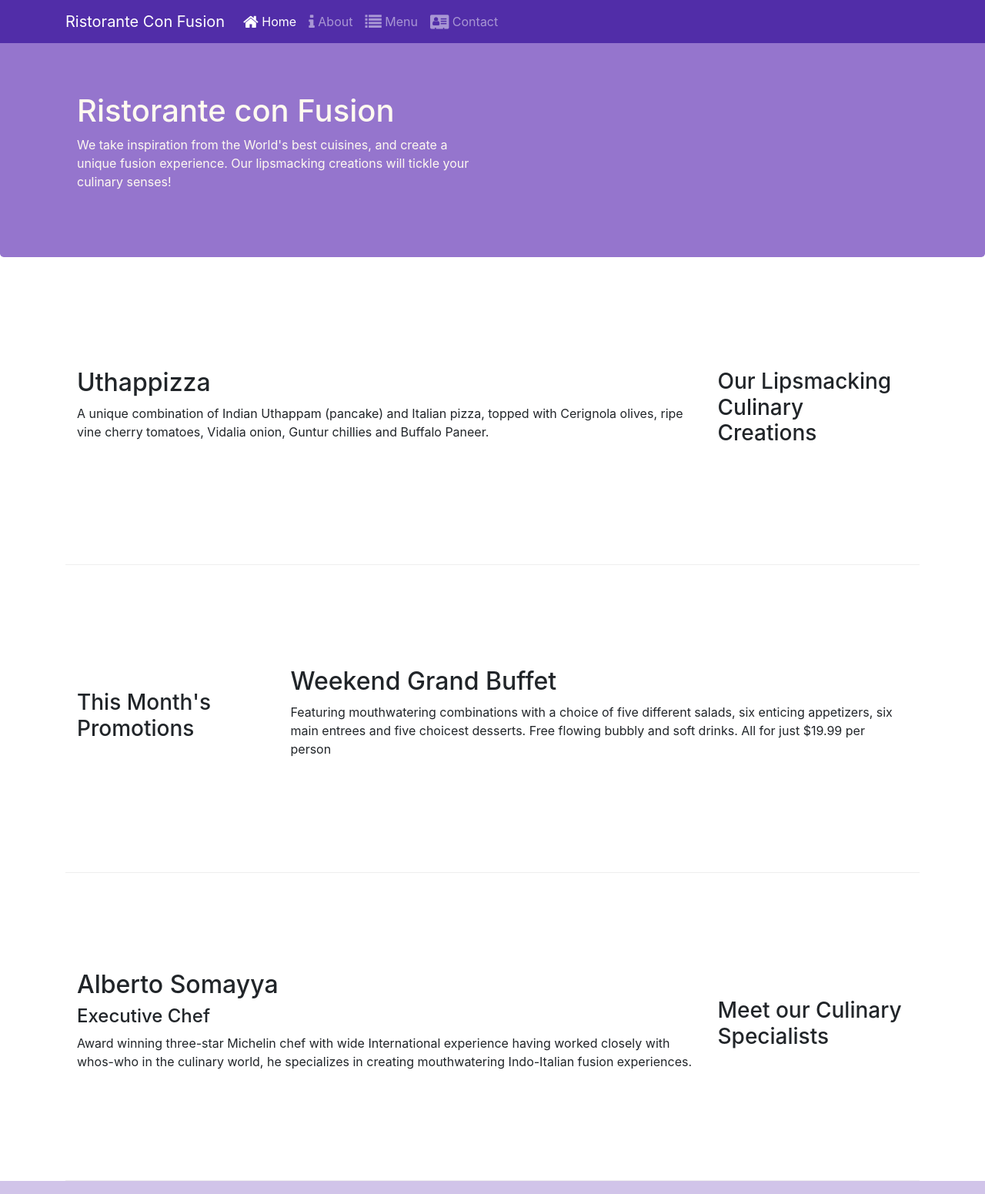
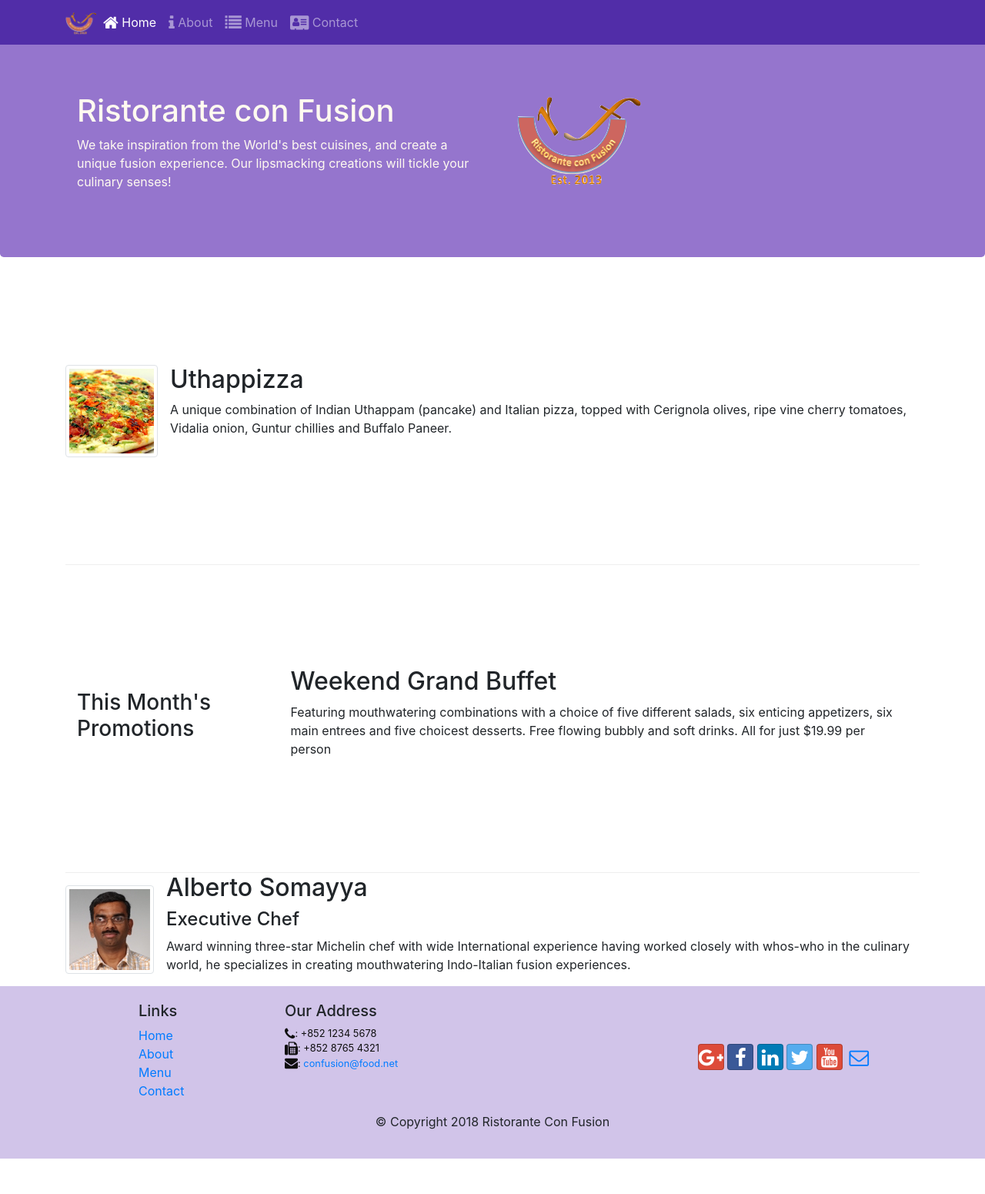
Before and after one commit to arpitsodani15/Bootstrap4, a website: page index.html in a window 1280 px wide. Shown: the top 1551 px of the page at 77% size. After the commit the page ends 1505 px from the top, so only its background shows below. Drawn offline with nearby package versions, Linux system fonts and the light colour scheme.

Commit message:
Images and Media

```diff
--- a/index.html
+++ b/index.html
@@ -28,9 +28,11 @@
                 <span class="navbar-toggler-icon"></span>
             </button>
 
-           <a class="navbar-brand" href="#">Ristorante Con Fusion</a>
+            <a class="navbar-brand mr-auto" href="#">
+                <img src="img/logo.png" height="30" width="41">
+            </a>
 
-           <div class="collapse navbar-collapse" id="Navbar">
+            <div class="collapse navbar-collapse" id="Navbar">
 
                 <ul class="navbar-nav mr-auto">
                     <li class="nav-item active"><a class="nav-link" href="#"><span class="fa fa-home fa-lg"></span> Home</a></li>
@@ -52,6 +54,9 @@
                     <p>We take inspiration from the World's best cuisines, and create a unique fusion experience. Our lipsmacking creations will tickle your culinary senses!</p>
                 </div>
                 <div class="col-12 col-sm">
+                    <div class="col-12 col-sm align-self-center">
+                        <img src="img/logo.png" class="img-fluid">
+                    </div>
                 </div>
             </div>
         </div>
@@ -59,13 +64,18 @@
 
     <div class="container">
         <div class="row row-content align-items-center">
-            <div  class="col-12 col-sm-4 col-md-3 order-sm-last">
-                <h3>Our Lipsmacking Culinary Creations</h3>
+            <div class="media">
+                <img class="d-flex mr-3 img-thumbnail align-self-center"
+                        src="img/uthappizza.png" alt="Uthappizza">
+                <div class="media-body">
+                    <h2 class="mt-0">Uthappizza</h2>
+                    <p class="d-none d-sm-block">A unique combination of Indian Uthappam (pancake) and
+                        Italian pizza, topped with Cerignola olives, ripe vine
+                        cherry tomatoes, Vidalia onion, Guntur chillies and
+                        Buffalo Paneer.</p>
+                </div>
             </div>
-            <div  class="col col-sm col-md order-sm-first">
-                <h2>Uthappizza</h2>
-                <p>A unique combination of Indian Uthappam (pancake) and Italian pizza, topped with Cerignola olives, ripe vine cherry tomatoes, Vidalia onion, Guntur chillies and Buffalo Paneer.</p>
-            </div>
+
         </div>
 
 
@@ -79,16 +89,20 @@
             </div>
         </div>
 
-        <div class="row row-content align-items-center">
-            <div  class="col-12 col-sm-4 col-md-3 order-sm-last">
-                <h3>Meet our Culinary Specialists</h3>
-            </div>
-            <div class="col col-sm col-md order-sm-first">
-                <h2>Alberto Somayya</h2>
+        <div class="media">
+            <img class="d-flex mr-3 img-thumbnail align-self-center"
+                    src="img/alberto.png" alt="Alberto Somayya">
+            <div class="media-body">
+                <h2 class="mt-0">Alberto Somayya</h2>
                 <h4>Executive Chef</h4>
-                <p>Award winning three-star Michelin chef with wide International experience having worked closely with whos-who in the culinary world, he specializes in creating mouthwatering Indo-Italian fusion experiences. </p>
+                <p class="d-none d-sm-block">Award winning three-star Michelin chef with wide
+                    International experience having worked closely with
+                    whos-who in the culinary world, he specializes in
+                    creating mouthwatering Indo-Italian fusion experiences.
+                    </p>
             </div>
         </div>
+
     </div>
 
     <footer class="footer">
```
Also changed, not shown: aboutus.html (+6 -1 lines), contactus.html (+6 -1 lines), img/alberto.png (added), img/buffet.png (added), img/logo.png (added), img/uthappizza.png (added), 1 other file.
